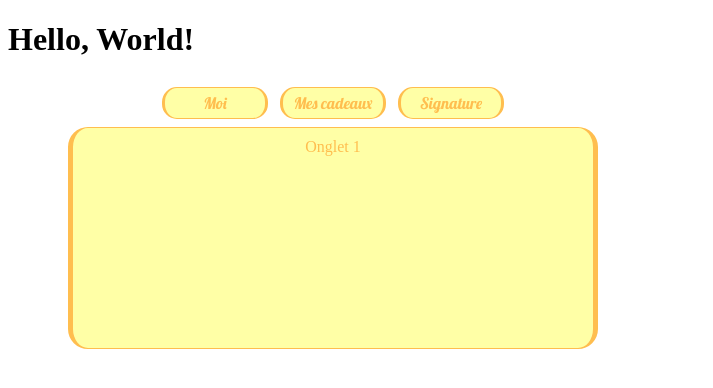
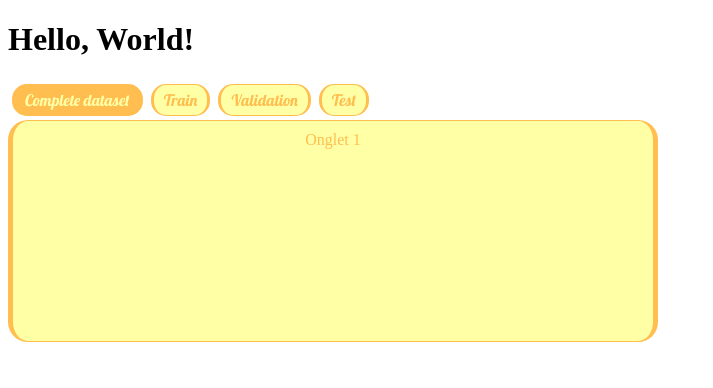
Before and after one commit to mirarzf/Computer-Visualization, a Flask app: page / in a window 1280 px wide. Shown: the top 388 px of the page, without its empty margins (0-713 px from the left). Run offline with Flask 2, Linux system fonts and the light colour scheme.

Commit message:
Updating tabs

```diff
--- a/static/css/compvviz.css
+++ b/static/css/compvviz.css
@@ -42,11 +42,11 @@ div.clear ::-webkit-scrollbar {
   }
   /* Fin Scrollbar */
 
+  /* Onglets histogrammes */
   .mon_onglet {
     display: inline-block;
-    width: 90px;
     text-align: center;
-    padding: 5px;
+    padding: 5px 10px;
     margin: 4px;
     font-family: 'Lobster', cursive;
     color: #FFBE4F;
@@ -59,18 +59,17 @@ div.clear ::-webkit-scrollbar {
   .mon_onglet_selected {
     display: inline-block;
     text-align: center;
-    width: 90px;
-    padding: 5px;
+    padding: 5px 10px;
     margin: 4px;
     font-family: 'Lobster', cursive;
-    color: #FFBE4F;
+    color: #FFFFA6;
     border: solid 1px #FFBE4F;
     border-left: solid 3px #FFBE4F;
     border-right: solid 3px #FFBE4F;
     border-radius: 15px;
-    background: #FFFFA6;
+    background: #FFBE4F;
   }
-  .clear{
+  .clear {
     clear: both;
   }
   .mon_contenu {
@@ -83,17 +82,24 @@ div.clear ::-webkit-scrollbar {
     padding: 10px;
     margin: 10 px;
     height: 200px;
-    width: 500px;
     overflow: auto;
     background: #FFFFA6;
   }
   .mon_contenu img {
     width: 90%;
   }
-  #mes_contenus, #mes_onglets{
+  #mes_contenus, #mes_onglets {
     height: 100%;
-    width:100%;
+    width: 100%;
+    /* border: 2px #f8e solid;  */
   }
-  table {
+  #mes_onglets {
+    display: flex;                  /* establish flex container */
+    flex-direction: row;            /* default value; can be omitted */
+    flex-wrap: nowrap;              /* default value; can be omitted */
+    justify-content: flex-start;
+  }
+  div.histograms {
     width: 650px;
   }
+  /* Fin onglets histogrammes */
--- a/templates/index.html
+++ b/templates/index.html
@@ -13,27 +13,21 @@
 </head>
 
 <body>
-  <title>Hello from Flask</title>
+  <title>UnweaveNet data visualization</title>
   {% if name %}
     <h1>Hello {{ name }}!</h1>
   {% else %}
     <h1>Hello, World!</h1>
   {% endif %}
-  <table>
-    <tbody>
-      <tr>
-          <td>
-            <div id="mes_onglets"><center>
-                <span onmouseover="changeOnglet(this);" class="mon_onglet_selected" id="o_1">Moi </span>
-                <span onmouseover="changeOnglet(this);" class="mon_onglet" id="o_2">Mes cadeaux </span>
-                <span onmouseover="changeOnglet(this);" class="mon_onglet" id="o_3">Signature</span>
-  </center></div>
-  </td></tr>
-          <tr><td>
-
+  <div class="histograms">
+    <div id="mes_onglets">
+      <span onclick="changeOnglet(this);" class="mon_onglet_selected" id="o_1">Complete dataset </span>
+      <span onclick="changeOnglet(this);" class="mon_onglet" id="o_2">Train </span>
+      <span onclick="changeOnglet(this);" class="mon_onglet" id="o_3">Validation</span>
+      <span onclick="changeOnglet(this);" class="mon_onglet" id="o_4">Test</span>
+    </div>
     <div class="clear">
-                <div id="mes_contenus"><center>
-
+      <div id="mes_contenus">
         <div class="mon_contenu" id="co_1">
           Onglet 1
         </div>
@@ -41,12 +35,14 @@
         <div style="display: none;" class="mon_contenu" id="co_2">
           Onglet 2
         </div>
-                  <div style="display: none;" class="mon_contenu" id="co_3">Onglet 3
+
+        <div style="display: none;" class="mon_contenu" id="co_3">
+          Onglet 3
         </div>
-  </center></div>
+
+        <div style="display: none;" class="mon_contenu" id="co_4">
+          Onglet 4
         </div>
-          </td>
-      </tr>
-    </tbody>
-  </table>
+      </div>
+  </div>
 </body>
```
Lines whose indentation alone changed are shown as unchanged.
